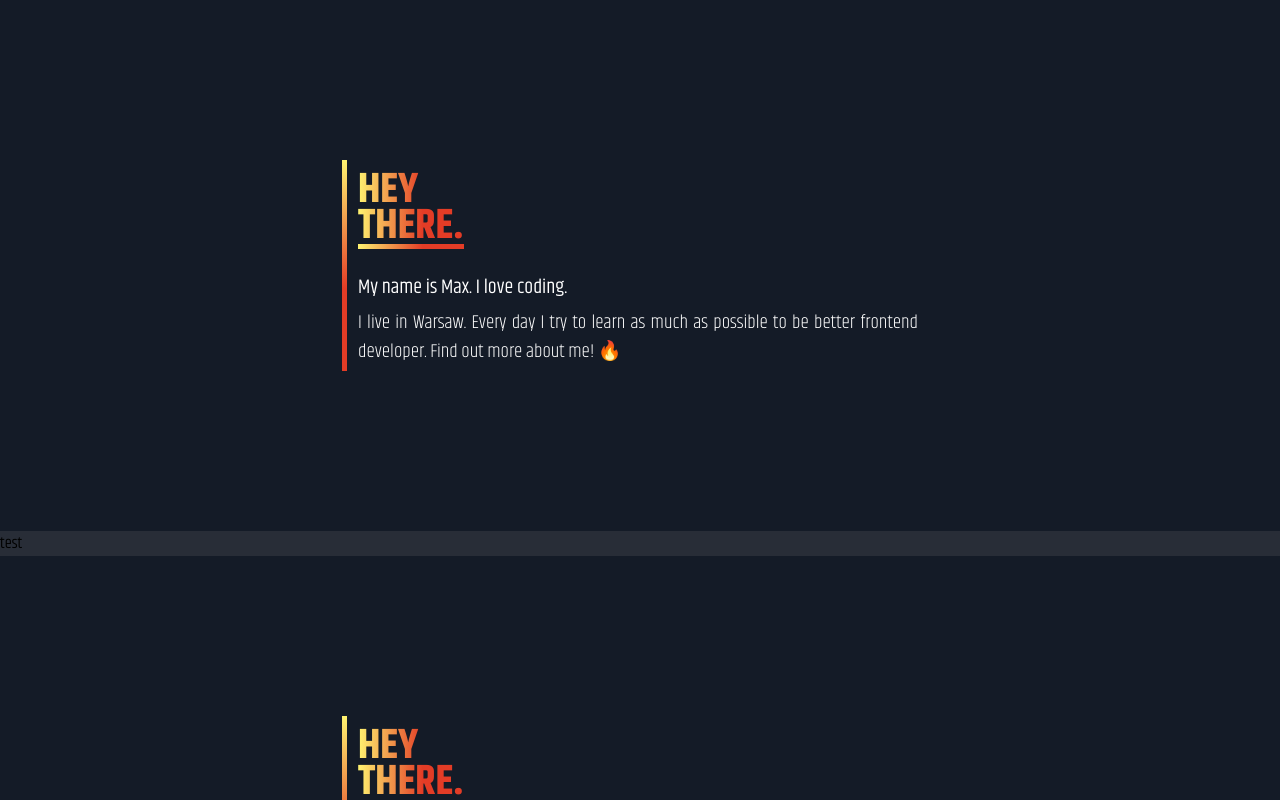
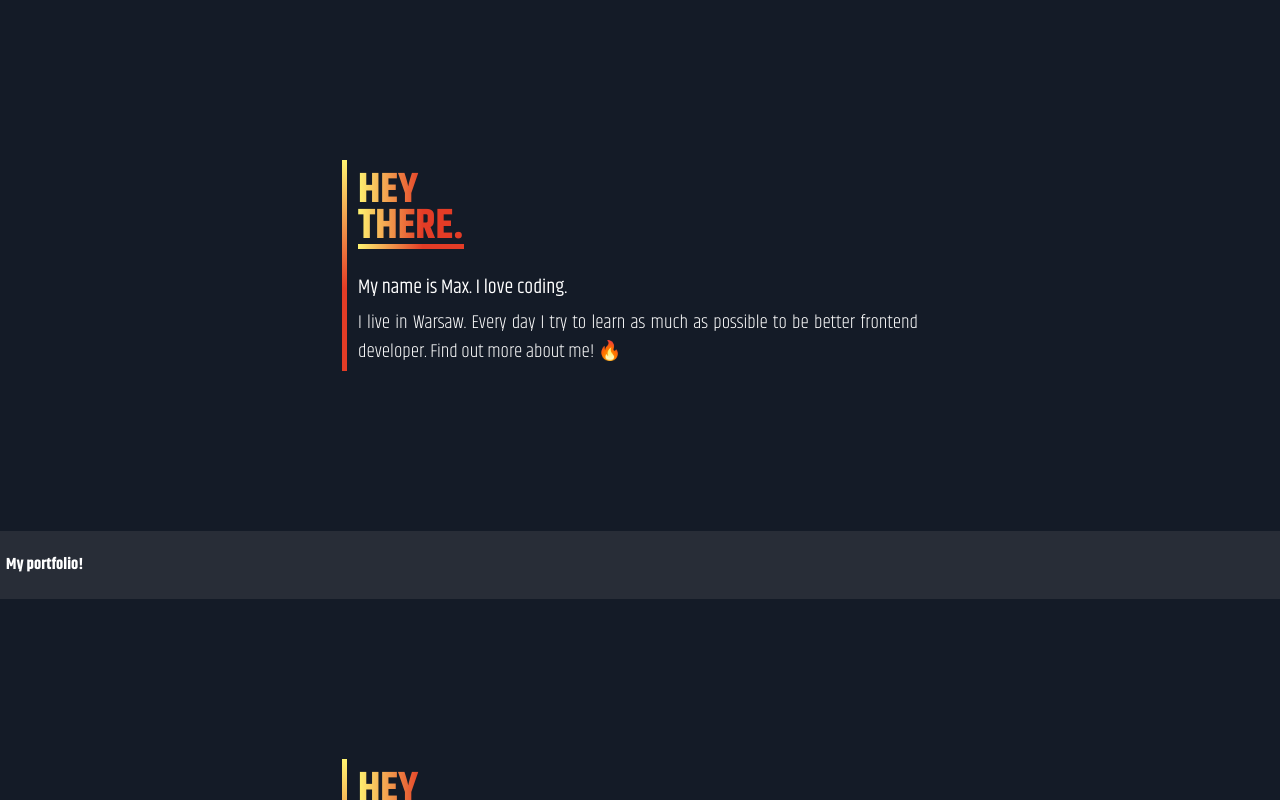
Before and after one commit to maksymilianMroz/maksymilianmroz.github.io, a React (Create React App) app: page / in a window 1280 px wide. Shown: the top 800 px of the page. Built offline with nearby package versions, Linux system fonts and the light colour scheme.

Commit message:
Portfolio section first styles

```diff
--- a/src/components/Portfolio/Portfolio.js
+++ b/src/components/Portfolio/Portfolio.js
@@ -2,9 +2,11 @@ import React from 'react';
 import classes from './Portfolio.module.scss';
 
 const Portfolio = () => {
-    return(
+    return (
         <div className={classes.Portfolio}>
-            test
+            <div className={classes.section}>
+                <h4 className={classes.portfolio__header}>My portfolio!</h4>
+            </div>
         </div>
     );
 };
--- a/src/components/Portfolio/Portfolio.module.scss
+++ b/src/components/Portfolio/Portfolio.module.scss
@@ -1,6 +1,16 @@
 @import "../../styles/variables";
 
-.PortfolioSection {
+.Portfolio {
     background-color: $background-color-lighter;
     color: $basic-font-color;
+
+    .section {
+        position: relative;
+        max-width: 300px;
+        padding-left: 6px;
+    }
+
+    .portfolio__header {
+        color: #fff;
+    }
 }
```
